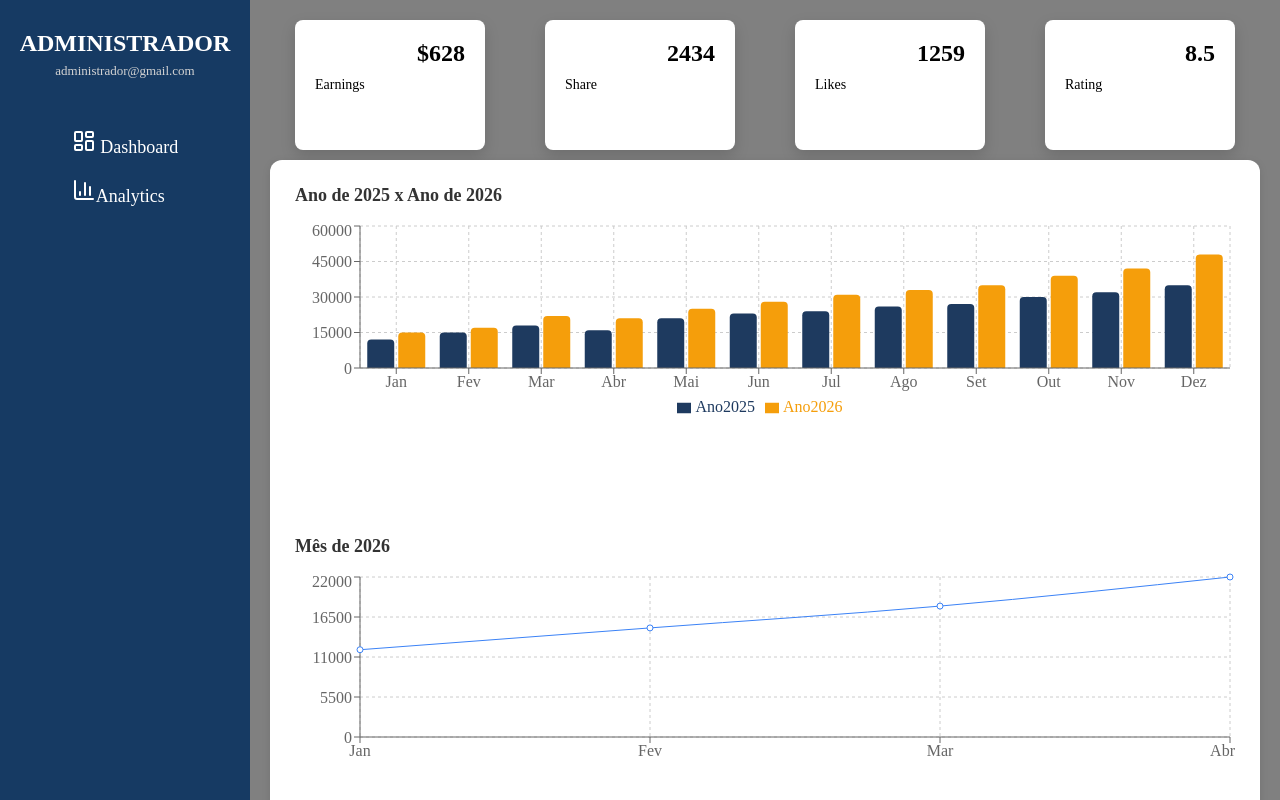
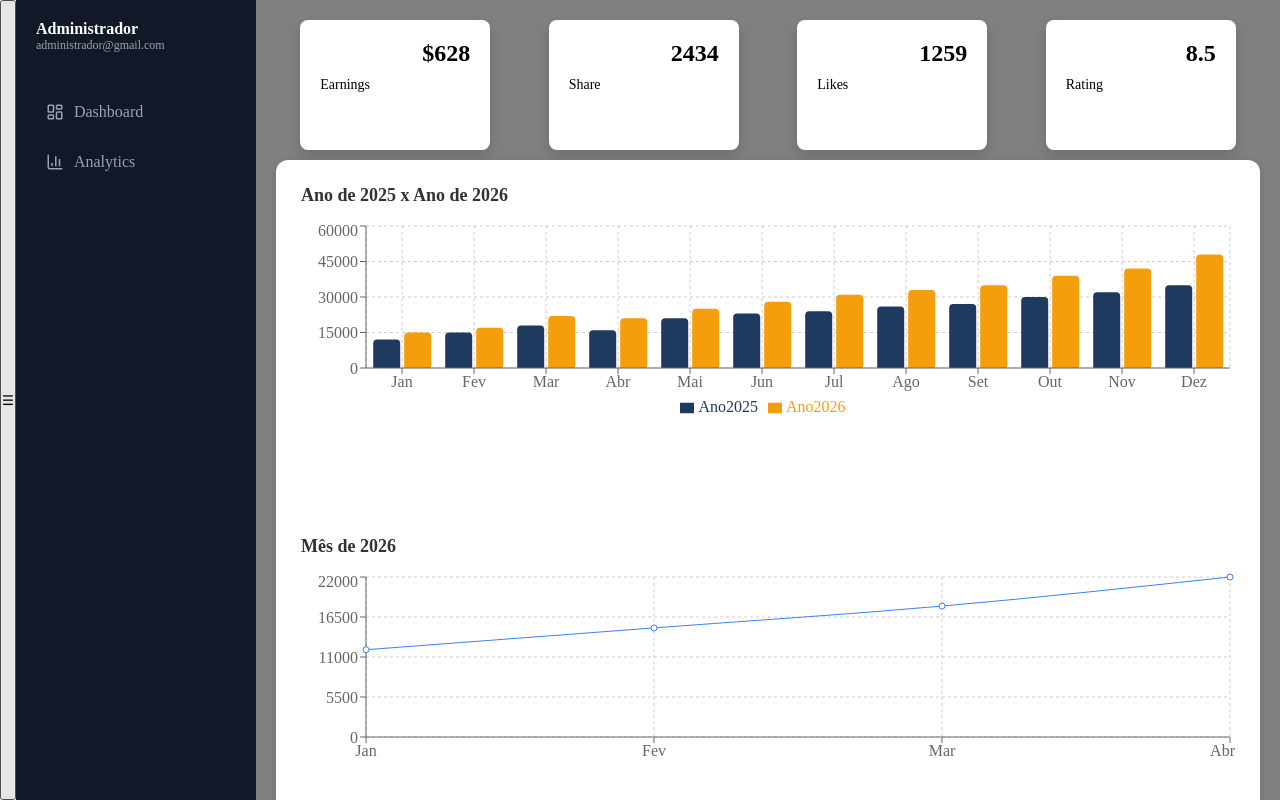
Before and after one commit to Daviugusto/DevAdmin, a React (Vite) app: page / in a window 1280 px wide. Built offline with nearby package versions, Linux system fonts and the light colour scheme.

Commit message:
responsivev3

```diff
--- /dev/null
+++ b/src/components/Layout/layout.jsx
@@ -0,0 +1,23 @@
+import { useState } from "react";
+import Sidebar from "../../components/sidebar/sidebar.jsx";
+
+function Layout({ children }) {
+  const [open, setOpen] = useState(false);
+
+  return (
+    <div style={{ display: "flex" }}>
+
+      <button onClick={() => setOpen(!open)}>
+        ☰
+      </button>
+
+      <Sidebar open={open} setOpen={setOpen} />
+
+      <div style={{ flex: 1 }}>
+        {children}
+      </div>
+    </div>
+  );
+}
+
+export default Layout;
--- a/src/components/sidebar/sidebar.jsx
+++ b/src/components/sidebar/sidebar.jsx
@@ -2,7 +2,7 @@ import { MainBar,User,Nome,Email,MenuItems } from "./styles.js";
 import {LayoutDashboard,ChartColumn,Settings} from "lucide-react";
 import { Link } from "react-router-dom";
 
-function Sidebar() {
+function Sidebar({ open, setOpen }) {
 
 
   return (
@@ -12,22 +12,13 @@ function Sidebar() {
         <Email>administrador@gmail.com</Email>
     </User>
     <MenuItems>
-    <Link to="/">
-
-  <LayoutDashboard/> Dashboard
-
+    <Link to="/" onClick={() => setOpen(false)}>
+  <LayoutDashboard size={18}/> Dashboard
 </Link>
-
-<Link to="/analytics">
-
-     <ChartColumn/>Analytics
-
+<Link to="/analytics" onClick={() => setOpen(false)}>
+     <ChartColumn size={18}/>Analytics
 </Link>
-
-
-
 </MenuItems>
-
   </MainBar>
   )
 }
--- a/src/components/sidebar/styles.js
+++ b/src/components/sidebar/styles.js
@@ -1,70 +1,69 @@
 import { styled } from "styled-components"
 import { NavLink } from "react-router-dom";
-import { Responsive } from "../../styles/responsive";
 
-export const MainBar = styled.div`
-  width: 250px;
-  min-height: 100vh;
-  background: #163a63;
-  color: #fff;
+
+export const MainBar = styled.aside`
+  width: 240px;
+  height: 100vh;
+  background: #111827;
+  color: white;
   display: flex;
   flex-direction: column;
-  align-items: center;
-  padding: 30px 0;
+  padding: 20px;
 
-   ${Responsive.tablet`
-    width: 80px;
-  `}
-
-  ${Responsive.mobile`
-    display: none;
-  `}
-`;
-
-
-
-export const User = styled.div`
-  display: flex;
-  flex-direction: column;
-  align-items: center;
-  margin-bottom: 50px;
-
-  img {
-    width: 95px;
-    height: 95px;
-    border-radius: 50%;
-    background: #fff;
-    padding: 8px;
-    object-fit: cover;
-    margin-bottom: 20px;
+ @media (max-width: 768px) {
+    position: fixed;
+    left: ${({ className }) => (className === "open" ? "0" : "-260px")};
+    top: 0;
+    z-index: 1000;
   }
 `;
 
-export const Nome = styled.h1`
-  font-size: 24px;
-  font-weight: 600;
-  text-transform: uppercase;
-  margin-bottom: 6px;
+export const User = styled.div`
+  margin-bottom: 40px;
+`;
+
+export const Nome = styled.h3`
+  font-size: 16px;
+
+  @media (max-width: 768px) {
+    font-size: 12px;
+  }
 `;
 
 export const Email = styled.p`
-  color: #d3d3d3;
-  font-size: 13px;
+  font-size: 12px;
+  color: #9ca3af;
+
+  @media (max-width: 768px) {
+    display: none;
+  }
 `;
+
 export const MenuItems = styled.div`
   display: flex;
   flex-direction: column;
-  gap: 20px;
+  gap: 12px;
 
   a {
+    display: flex;
+    align-items: center;
+    gap: 10px;
     text-decoration: none;
-    color: white;
-    font-size: 18px;
-    font-weight: 500;
+    color: #9ca3af;
+    padding: 10px;
+    border-radius: 8px;
     transition: 0.2s;
   }
 
   a:hover {
-    color: #3b82f6;
+    background: #1f2937;
+    color: white;
+  }
+
+  @media (max-width: 768px) {
+    a span {
+      display: none;
+    }
   }
 `;
--- a/src/pages/analytics/index.jsx
+++ b/src/pages/analytics/index.jsx
@@ -1,6 +1,6 @@
 import {Boxer}from '../../components/boxer/styles.js'
 import StatCard from '../../components/statcard/statcard.jsx'
-import Sidebar from "../../components/sidebar/sidebar.jsx";
+import Layout from '../../components/Layout/layout.jsx';
 import Analyticchart from '../../components/charts/chartsanalytics.jsx';
 import { BoxAnalytics ,BoxcardsAnaly,ChartContainer,ChartTitle,ChartWrapper,SummaryContainer,SummaryList,SummaryItem,ColorBox } from './styles.js'
 
@@ -12,7 +12,7 @@ function Analytics() {
 
   return (
     <Boxer>
-    <Sidebar></Sidebar>
+    <Layout></Layout>
     <BoxAnalytics>
       <BoxcardsAnaly>
         <StatCard
--- a/src/pages/dashboard/index.jsx
+++ b/src/pages/dashboard/index.jsx
@@ -3,7 +3,7 @@ import { Background, Boxcards, BoxCharts,Title} from './styles.js'
 import {Boxer} from '../../components/boxer/styles.js'
 import Chart from '../../components/charts/charts.jsx'
 import BarCharts from '../../components/charts/chartsbar.jsx'
-import Sidebar from '../../components/sidebar/sidebar.jsx'
+import Layout from '../../components/Layout/layout.jsx'
 import StatCard from '../../components/statcard/statcard.jsx'
 
 
@@ -15,7 +15,7 @@ function Dashboard() {
 
 
         <Boxer>
-            <Sidebar></Sidebar>
+            <Layout></Layout>
             <Background>
             <Boxcards>
                 <StatCard
```
